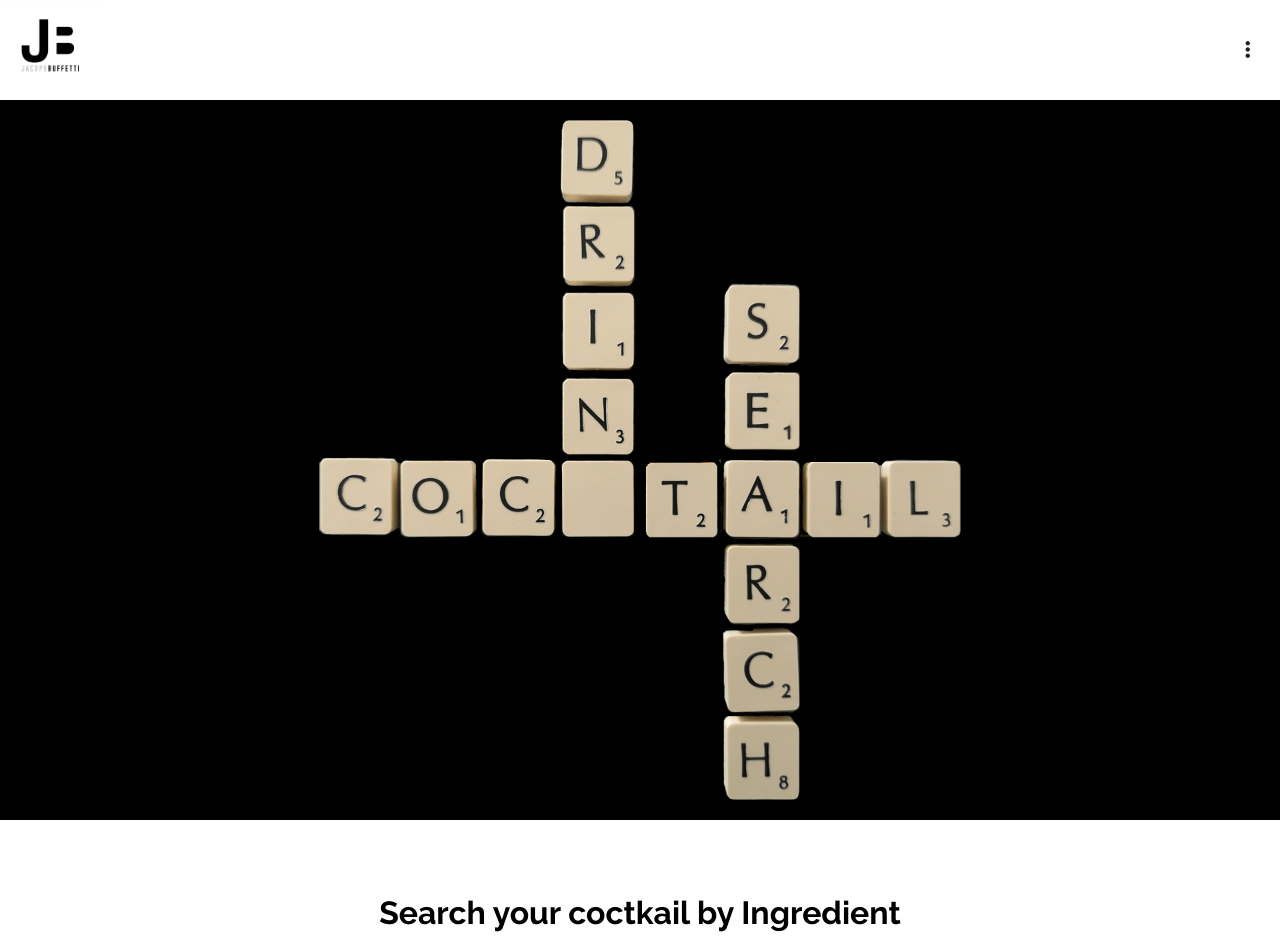
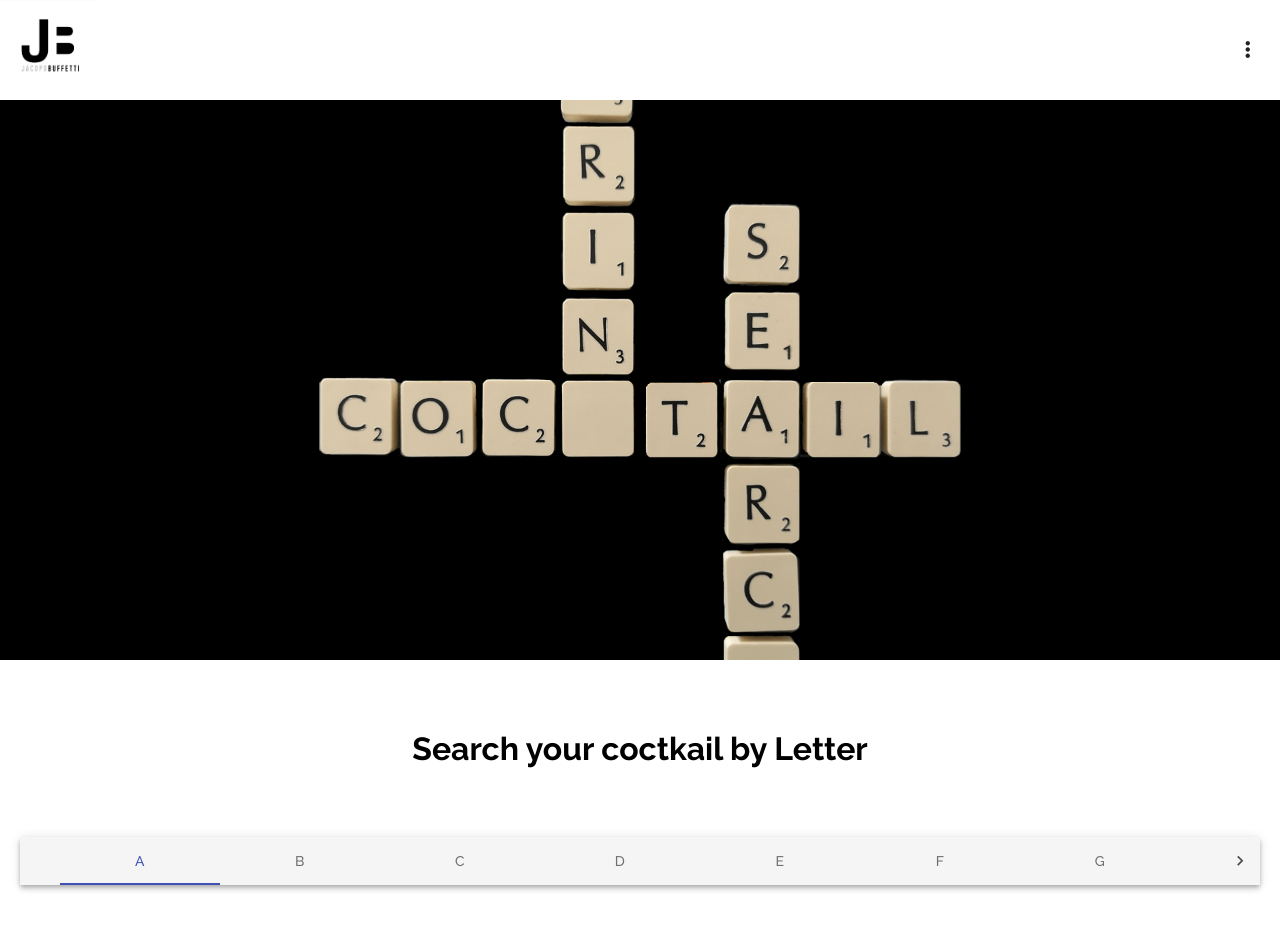
Before and after one commit to Jacopo-Buffetti/cocktail-apps, a React (Create React App) app: page /search-letter in a window 1280 px wide. Shown: the top 952 px of the page. Built offline with nearby package versions, Linux system fonts and the light colour scheme; no server answers.

Commit message:
gestito response

```diff
--- a/src/assets/style/general-style.scss
+++ b/src/assets/style/general-style.scss
@@ -9,6 +9,11 @@ body{
 }
 .main-page{
   margin: 0 20px;
+  .full-width-mobile{
+    @media(max-width: 500px) {
+      margin: 0 -20px;
+    }
+  }
 }
 
 .full-page{
@@ -71,6 +76,7 @@ h1, h2, h3, h4, h5, h6, p, li, span, a {
   }
   @media(max-width: 500px){
     justify-content: center;
+    padding: 20px;
   }
 }
 .title-pages{
--- a/src/pages/searchIngredient/SearchIngredient.jsx
+++ b/src/pages/searchIngredient/SearchIngredient.jsx
@@ -138,8 +138,8 @@ const SearchIngredient = (props) => {
             <div className={`full-page`}>
                 <div className={"back-ingredients"}></div>
             </div>
-            <h1 className={"title-pages"}>Search your coctkail by letter</h1>
-            <div className={classes.root}>
+            <h1 className={"title-pages"}>Search your coctkail by Ingredient</h1>
+            <div className={`classes.root full-width-mobile`}>
                 <AppBar position="static" color="default">
                     <Tabs
                         value={value}
--- a/src/pages/searchLetter/SearchLetter.jsx
+++ b/src/pages/searchLetter/SearchLetter.jsx
@@ -96,10 +96,10 @@ const SearchLetter = (props) => {
     return (
         <div className={`main-letter main-page`}>
             <div className={`full-page`}>
-                <img src={require('../../assets/image/letters-search.png')} />
+                <div className={"back-letter"}></div>
             </div>
-            <h1 className={"title-pages"}>Search your coctkail by Ingredient</h1>
-            <div className={classes.root}>
+            <h1 className={"title-pages"}>Search your coctkail by Letter</h1>
+            <div className={`classes.root full-width-mobile`}>
                 <AppBar position="static" color="default">
                     <Tabs
                         value={value}
--- a/src/pages/searchLetter/SearchLetter.scss
+++ b/src/pages/searchLetter/SearchLetter.scss
@@ -30,3 +30,9 @@
     }
   }
 }
+.back-letter{
+  background: url("../../assets/image/letters-search.png") no-repeat center;
+  background-size: cover;
+  height: 70vh;
+  margin-bottom: 50px;
+}
```
